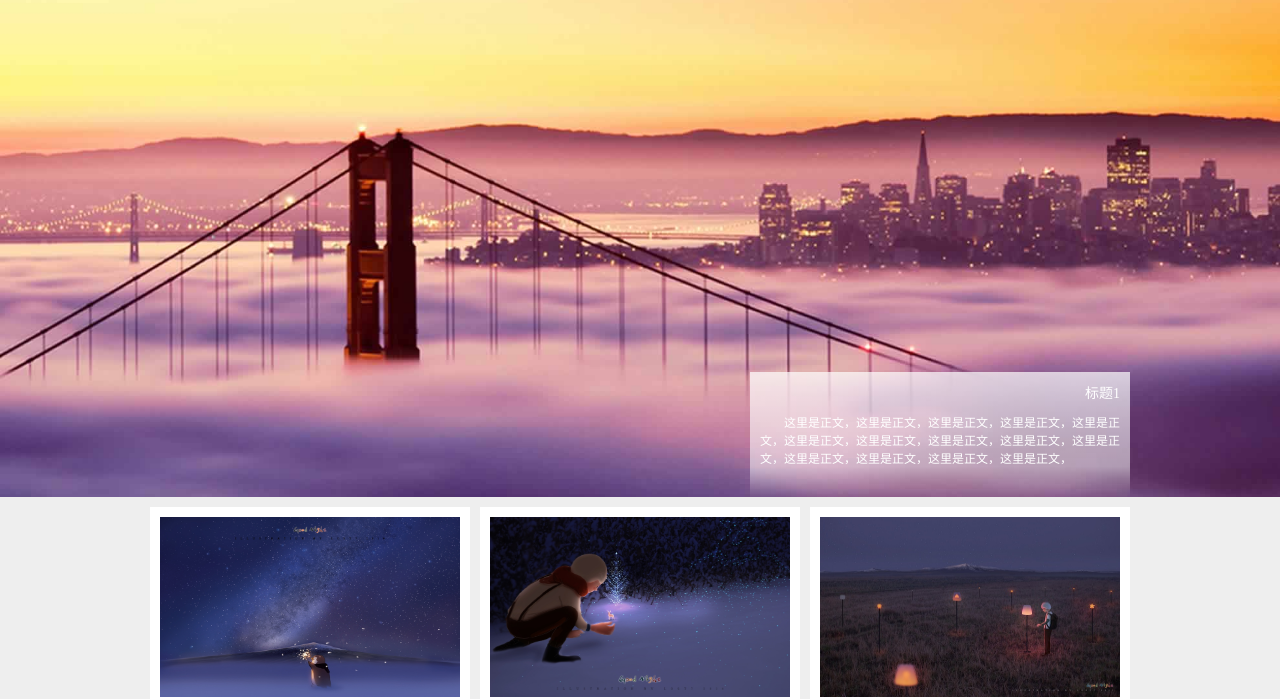
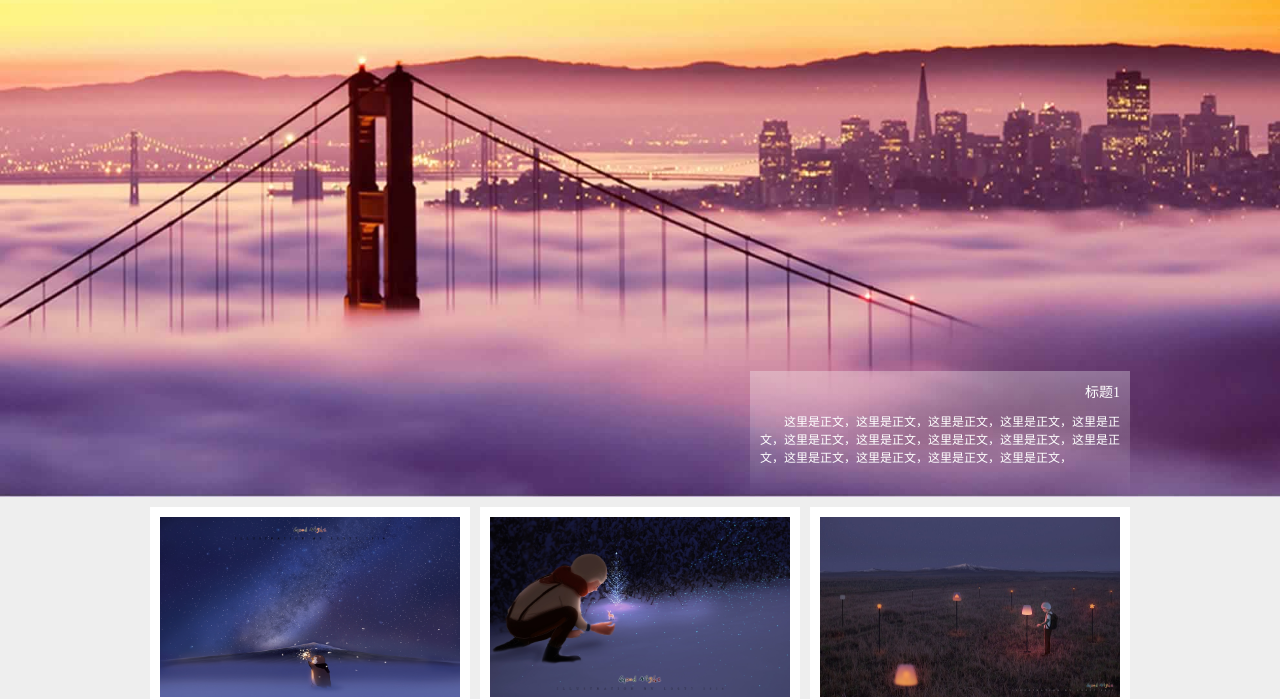
Before and after one commit to mengchan127/bd-ife-mycode, a plain HTML site: page task0001/sally127/index.html in a window 1280 px wide. Shown: the part 108-807 px from the top of the page. Drawn offline with Linux system fonts and the light colour scheme.

Commit message:
banner图片修改
index.html banner图片从背景改为图片插进去，效果比之前要好，图片变形程度减小

```diff
--- a/task0001/sally127/css/index.css
+++ b/task0001/sally127/css/index.css
@@ -9,6 +9,8 @@ html,body{
 	height: 80px;
 	line-height: 80px;
 	background-color: #522A5C;
+	overflow: hidden;
+	position: relative;
 }
 #github-icon{
 width: 30px;
@@ -52,25 +54,35 @@ cursor: pointer;
 }
 
 .cover{
+	height: 525px;
 	/*width: 100%;*/
-	height: 525px;
-	background-image: url(../img/banner-bg.jpg);
-	background-size: cover;
+	/*background-image: url(../img/banner-bg.jpg);*/
+	/*background-size: cover;*/
+}
+.cover img{
+	width:100%;
+	height:605px;
+	margin-top:-80px;
+	vertical-align: top;
 }
 .cover-wrap{
 	width: 980px;
 	margin:0 auto;
-	height: 525px;
+	position: relative;
 }
 .cover-article{
 	width: 360px;
 	padding: 10px 10px 30px;
-	position: relative;
-	left: 600px;
-	top:400px;
-	background:-webkit-gradient(linear, left top, left bottom, from(rgba(255,255,255,0.7)), to(rgba(255,255,255,0)), color-stop(0.75, rgba(255,255,255,0.5)));
-	filter:alpha(opacity=70 finishopacity=50 startx=0,finishx=100,starty=0,finishy=75) progid:DXImageTransform.Microsoft.gradient(startColorstr=white,endColorstr=white,gradientType=0);
-	filter:alpha(opacity=50 finishopacity=0 startx=0,finishx=100,starty=75,finishy=100) progid:DXImageTransform.Microsoft.gradient(startColorstr=white,endColorstr=white,gradientType=0);
+	position: absolute;
+	right: 0;
+	bottom: 0;
+	background: -moz-linear-gradient(top,  rgba(255,255,255,0.3) 0%, rgba(255,255,255,0.1) 75%, rgba(255,255,255,0) 100%); /* FF3.6+ */
+	background: -webkit-gradient(linear, left top, left bottom, color-stop(0%,rgba(255,255,255,0.3)), color-stop(75%,rgba(255,255,255,0.1)), color-stop(100%,rgba(255,255,255,0))); /* Chrome,Safari4+ */
+	background: -webkit-linear-gradient(top,  rgba(255,255,255,0.3) 0%,rgba(255,255,255,0.1) 75%,rgba(255,255,255,0) 100%); /* Chrome10+,Safari5.1+ */
+	background: -o-linear-gradient(top,  rgba(255,255,255,0.3) 0%,rgba(255,255,255,0.1) 75%,rgba(255,255,255,0) 100%); /* Opera 11.10+ */
+	background: -ms-linear-gradient(top,  rgba(255,255,255,0.3) 0%,rgba(255,255,255,0.1) 75%,rgba(255,255,255,0) 100%); /* IE10+ */
+	background: linear-gradient(to bottom,  rgba(255,255,255,0.3) 0%,rgba(255,255,255,0.1) 75%,rgba(255,255,255,0) 100%); /* W3C */
+	filter: progid:DXImageTransform.Microsoft.gradient( startColorstr='#80ffffff', endColorstr='#00ffffff',GradientType=0 ); /* IE6-9 */
 }
 .cover-title{
 	font-size: 14px;
--- a/task0001/sally127/index.html
+++ b/task0001/sally127/index.html
@@ -21,6 +21,7 @@
 	</div>
 
 	<div class="cover">
+		<img src="./img/banner-bg.jpg">
 		<div class="cover-wrap">
 			<div class="cover-article">
 				<div class="cover-title">标题1</div>
```
